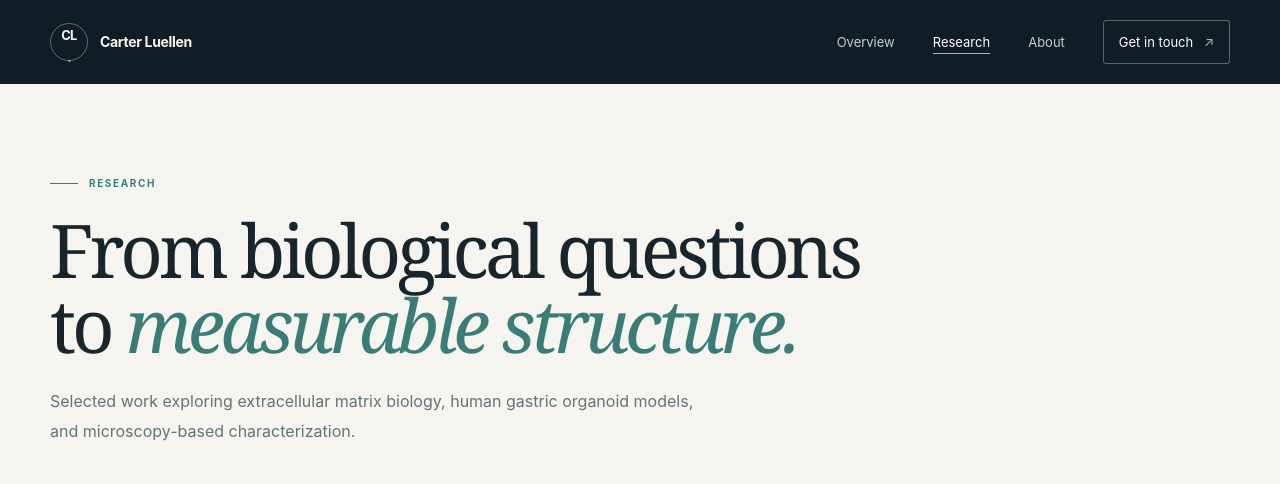
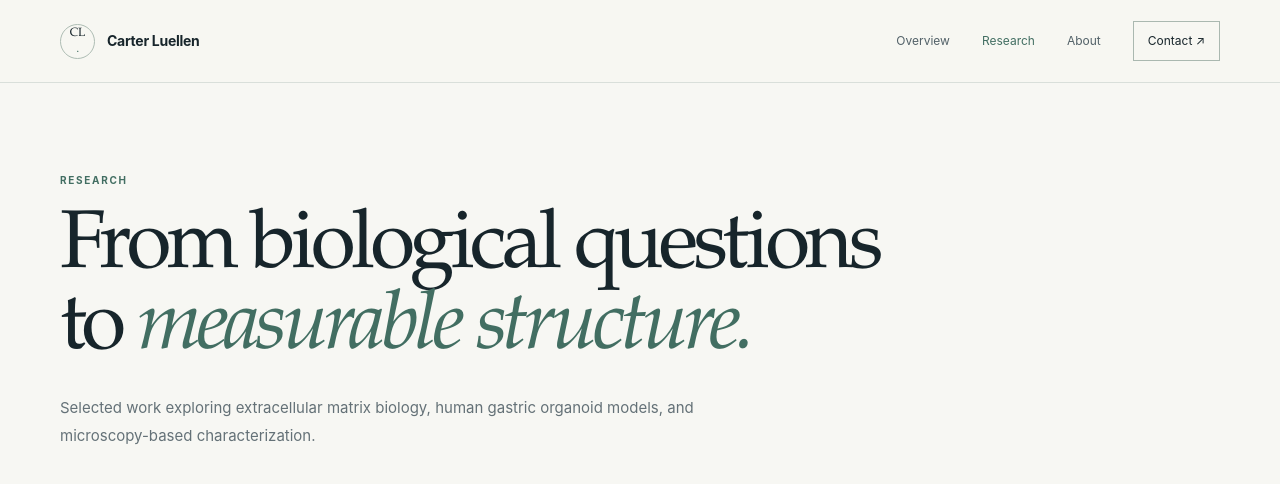
Before and after one commit to carterluellen/Luellen, a Jekyll site: the page built from research.md, in a window 1280 px wide, cut to the strip 0-509 px from the top of the page. Shown: the top 484 px of the strip. Built offline with Jekyll 4.4.1, drawn with Linux system fonts in a browser that asks for light colours.

Commit message:
Inline site styling to ensure Pages renders layout

```diff
--- a/_layouts/default.html
+++ b/_layouts/default.html
@@ -3,37 +3,24 @@
 <head>
 <meta charset="utf-8">
 <meta name="viewport" content="width=device-width, initial-scale=1">
-    <meta name="theme-color" content="#101b24">
-    <meta name="description" content="{{ page.description | default: 'Research portfolio of Carter Luellen — astrobiology, chemistry, matrix biology, and space science.' | escape }}">
+<meta name="theme-color" content="#14252c">
+<meta name="description" content="{{ page.description | default: 'Research portfolio of Carter Luellen.' | escape }}">
 <title>{% if page.title and page.title != "Home" %}{{ page.title | escape }} · {% endif %}{{ site.title | escape }}</title>
-    <link rel="stylesheet" href="{{ '/assets/style.css' | relative_url }}?v=20261110">
+<style>{% include site-styles.css %}</style>
 </head>
 <body>
 <header class="site-header">
   <div class="nav-shell">
-        <a class="brand" href="{{ '/' | relative_url }}" aria-label="Carter Luellen home">
-          <span class="brand-mark">CL<span>.</span></span>
-          <span class="brand-name">Carter Luellen</span>
-        </a>
+    <a class="brand" href="{{ '/' | relative_url }}" aria-label="Carter Luellen home"><span class="brand-mark">CL<span>.</span></span><span>Carter Luellen</span></a>
     <nav class="site-nav" aria-label="Main navigation">
       <a href="{{ '/' | relative_url }}"{% if page.url == '/' %} aria-current="page"{% endif %}>Overview</a>
       <a href="{{ '/research/' | relative_url }}"{% if page.url contains '/research' %} aria-current="page"{% endif %}>Research</a>
       <a href="{{ '/about/' | relative_url }}"{% if page.url contains '/about' %} aria-current="page"{% endif %}>About</a>
-          <a class="nav-contact" href="{{ '/contact/' | relative_url }}"{% if page.url contains '/contact' %} aria-current="page"{% endif %}>Get in touch <span aria-hidden="true">↗</span></a>
+      <a class="nav-contact" href="{{ '/contact/' | relative_url }}"{% if page.url contains '/contact' %} aria-current="page"{% endif %}>Contact ↗</a>
     </nav>
   </div>
 </header>
-
-    <main id="main-content">
-      {{ content }}
-    </main>
-
-    <footer class="site-footer">
-      <div class="footer-inner">
-        <a class="footer-brand" href="{{ '/' | relative_url }}">Carter Luellen</a>
-        <p>Astrobiology · Chemistry · Research</p>
-        <span>© {{ site.time | date: '%Y' }} Carter Luellen</span>
-      </div>
-    </footer>
+<main id="main-content">{{ content }}</main>
+<footer class="site-footer"><div class="footer-inner"><a class="footer-brand" href="{{ '/' | relative_url }}">Carter Luellen</a><p>Astrobiology · Chemistry · Research</p><span>© {{ site.time | date: '%Y' }} Carter Luellen</span></div></footer>
 </body>
 </html>
```
Lines whose indentation alone changed are shown as unchanged.
